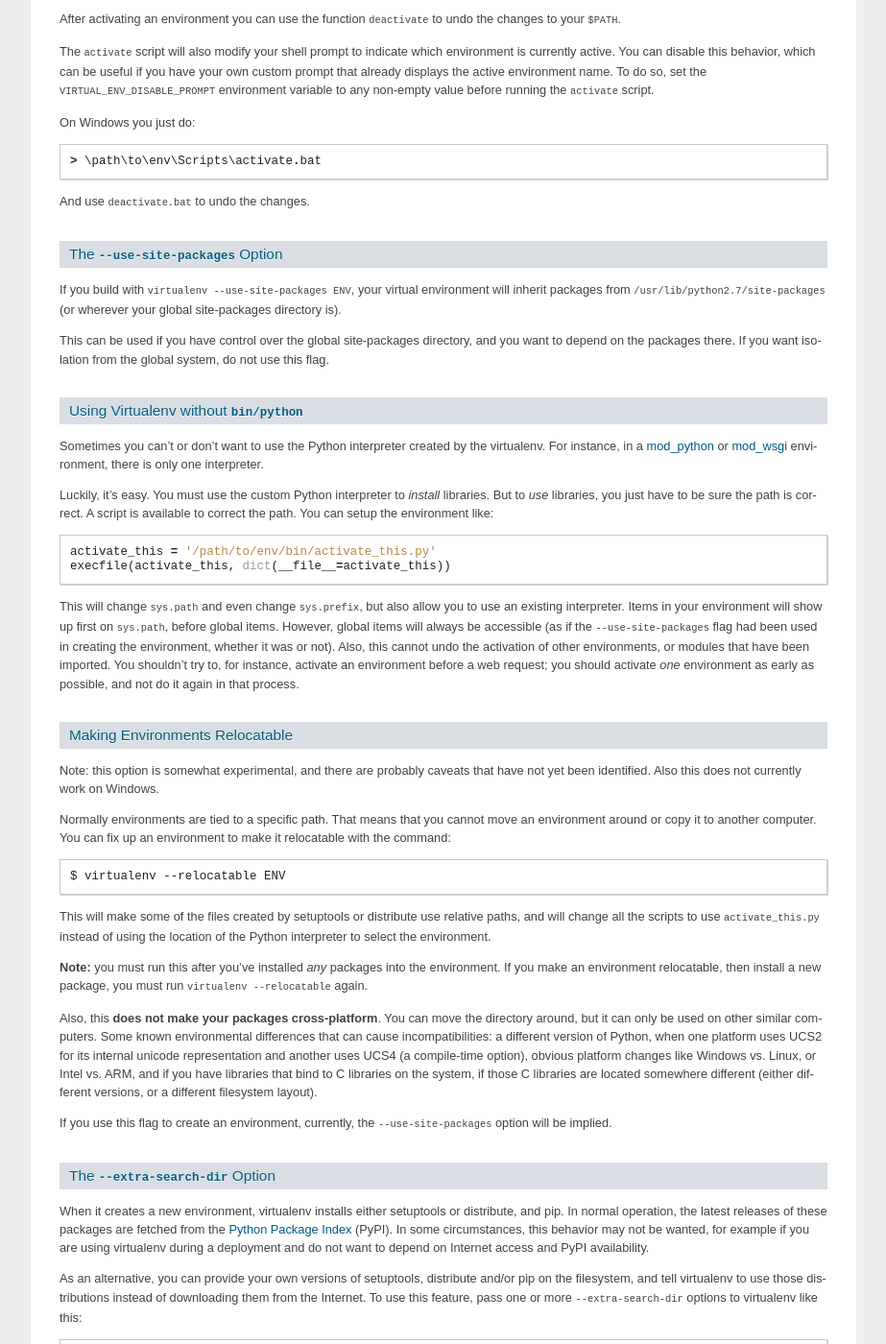
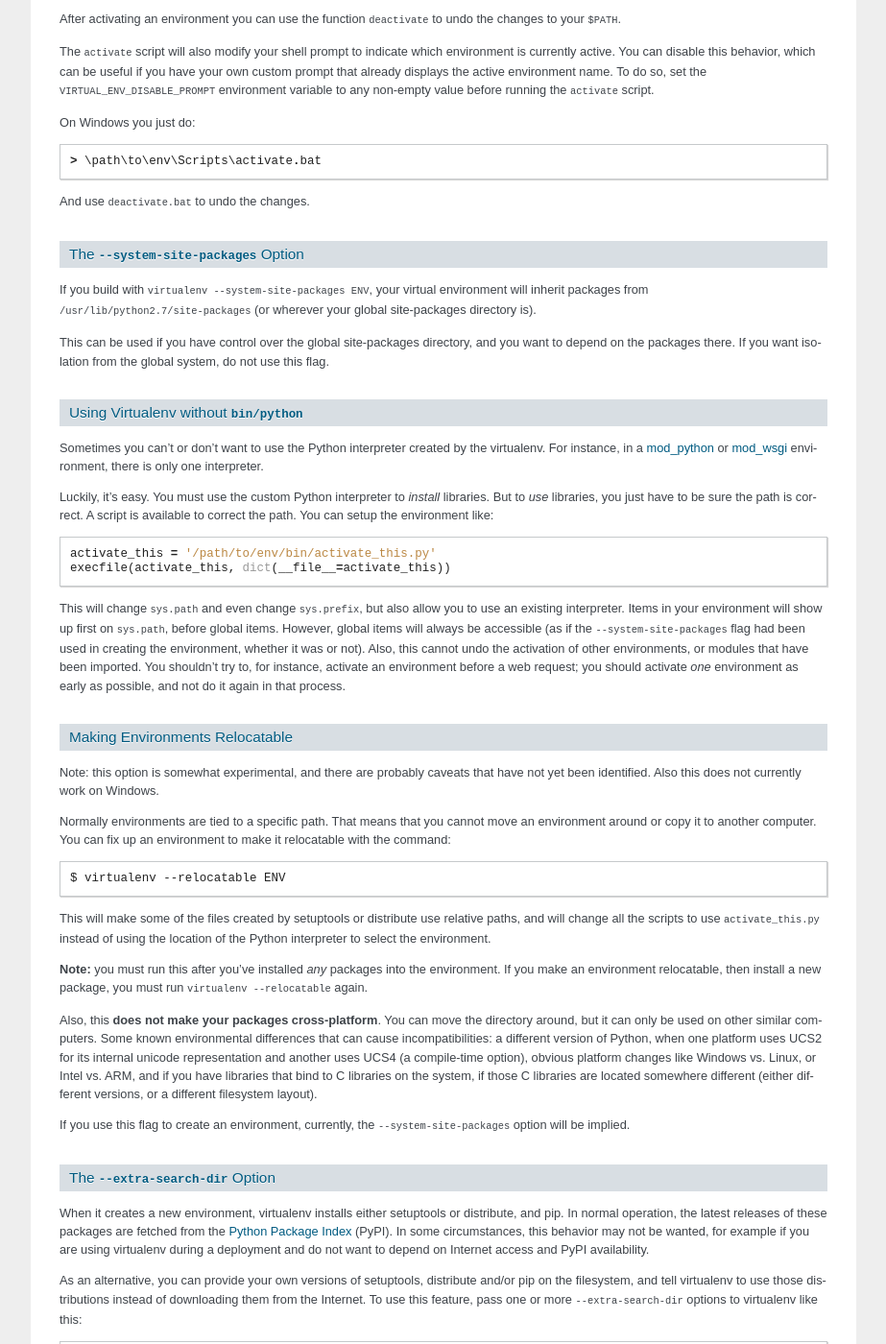
Before and after one commit to pypa/virtualenv, a Sphinx documentation site: the page built from docs/index.txt, in a window 1280 px wide and 1400 px high, scrolled down 3002 px. Shown: the whole window at 96% size, without its empty margins (198-1121 px from the left). Built offline with Sphinx 7.4.7, drawn with Linux system fonts in a browser that asks for light colours; some of the changed text lies outside the part shown.

Commit message:
--system-site-packages in the docs, too.

```diff
--- a/docs/index.txt
+++ b/docs/index.txt
@@ -207,10 +207,10 @@ On Windows you just do::
 
 And use ``deactivate.bat`` to undo the changes.
 
-The ``--use-site-packages`` Option
+The ``--system-site-packages`` Option
 ~~~~~~~~~~~~~~~~~~~~~~~~~~~~~~~~~
 
-If you build with ``virtualenv --use-site-packages ENV``, your virtual
+If you build with ``virtualenv --system-site-packages ENV``, your virtual
 environment will inherit packages from ``/usr/lib/python2.7/site-packages``
 (or wherever your global site-packages directory is).
 
@@ -237,7 +237,7 @@ can setup the environment like::
 This will change ``sys.path`` and even change ``sys.prefix``, but also allow
 you to use an existing interpreter.  Items in your environment will show up
 first on ``sys.path``, before global items.  However, global items will
-always be accessible (as if the ``--use-site-packages`` flag had been used
+always be accessible (as if the ``--system-site-packages`` flag had been used
 in creating the environment, whether it was or not).  Also, this cannot undo
 the activation of other environments, or modules that have been imported.
 You shouldn't try to, for instance, activate an environment before a web
@@ -280,7 +280,7 @@ different (either different versions, or a different filesystem
 layout).
 
 If you use this flag to create an environment, currently, the
-``--use-site-packages`` option will be implied.
+``--system-site-packages`` option will be implied.
 
 The ``--extra-search-dir`` Option
 ~~~~~~~~~~~~~~~~~~~~~~~~~~~~~~~~~
```
